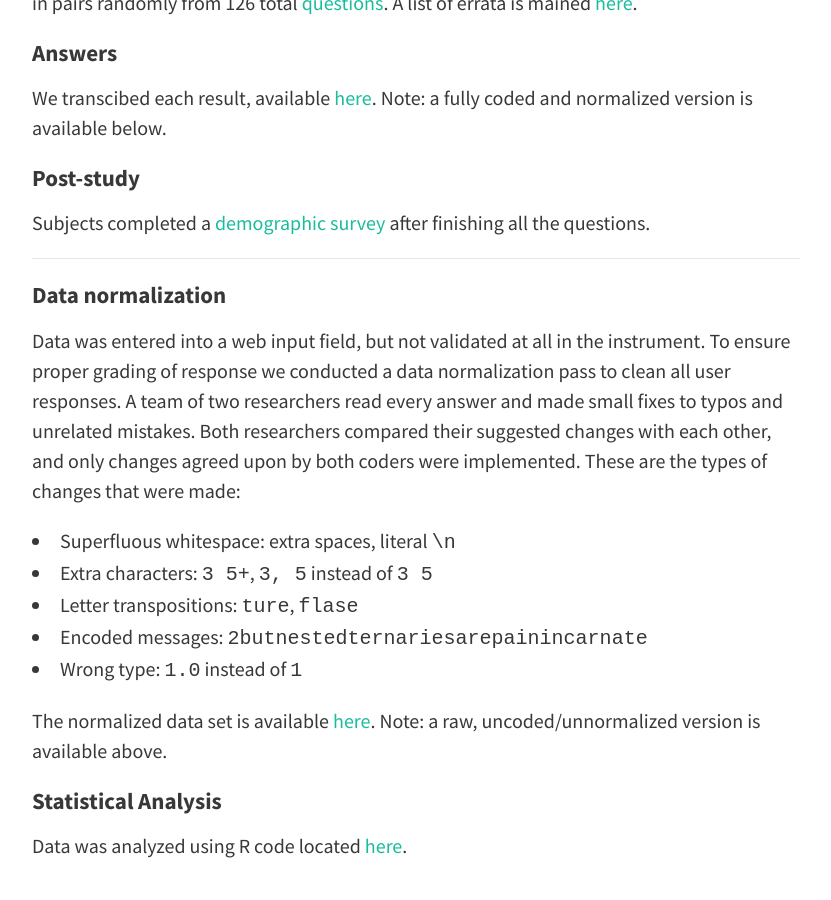
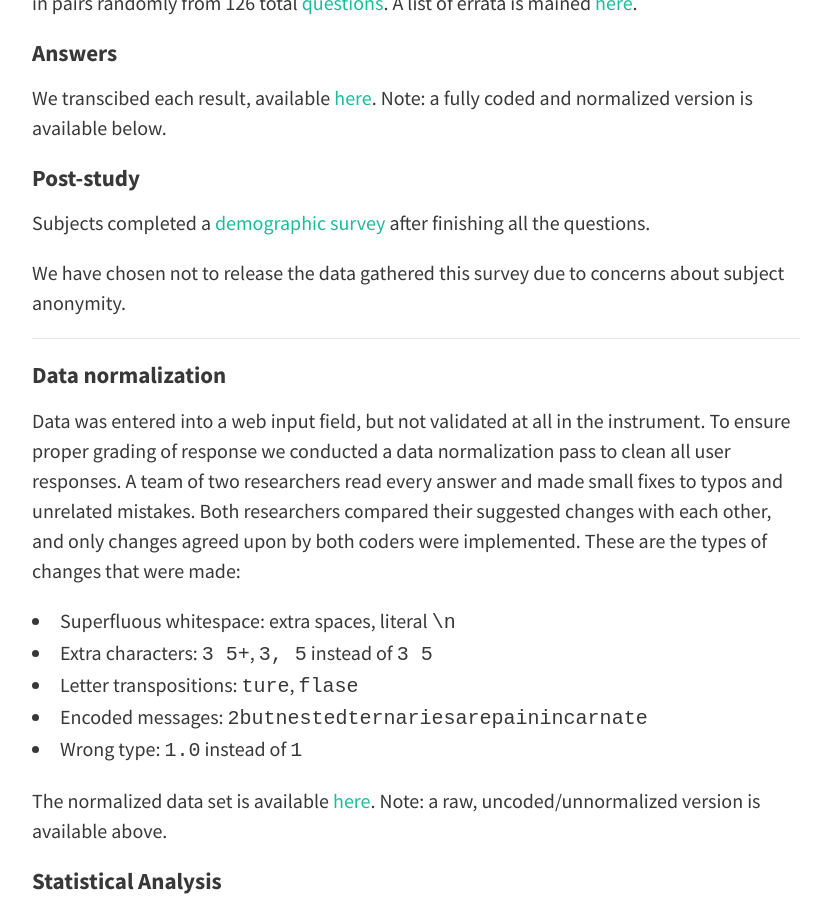
Before and after one commit to AtomsofConfusion/AtomsofConfusion.github.io, a Jekyll site: the page built from 2016-snippet-study/index.md, in a window 1280 px wide and 900 px high, scrolled down 1488 px. Shown: the whole window, without its empty margins (224-1055 px from the left). Built offline with Jekyll 4.4.1, drawn with Linux system fonts in a browser that asks for light colours; nearby versions of some CDN libraries.

Commit message:
Explain why demographic data is not available

```diff
--- a/2016-snippet-study/index.md
+++ b/2016-snippet-study/index.md
@@ -53,6 +53,10 @@ Note: a fully coded and normalized version is available below.
 Subjects completed a [demographic survey](survey.pdf)
 after finishing all the questions.
 
+We have chosen not to release the data gathered this survey due to concerns
+about subject anonymity.
+
+
 ---
 
 #### Data normalization
```
Also changed, not shown: 2016-program-study/index.md (+3 -0 lines).
